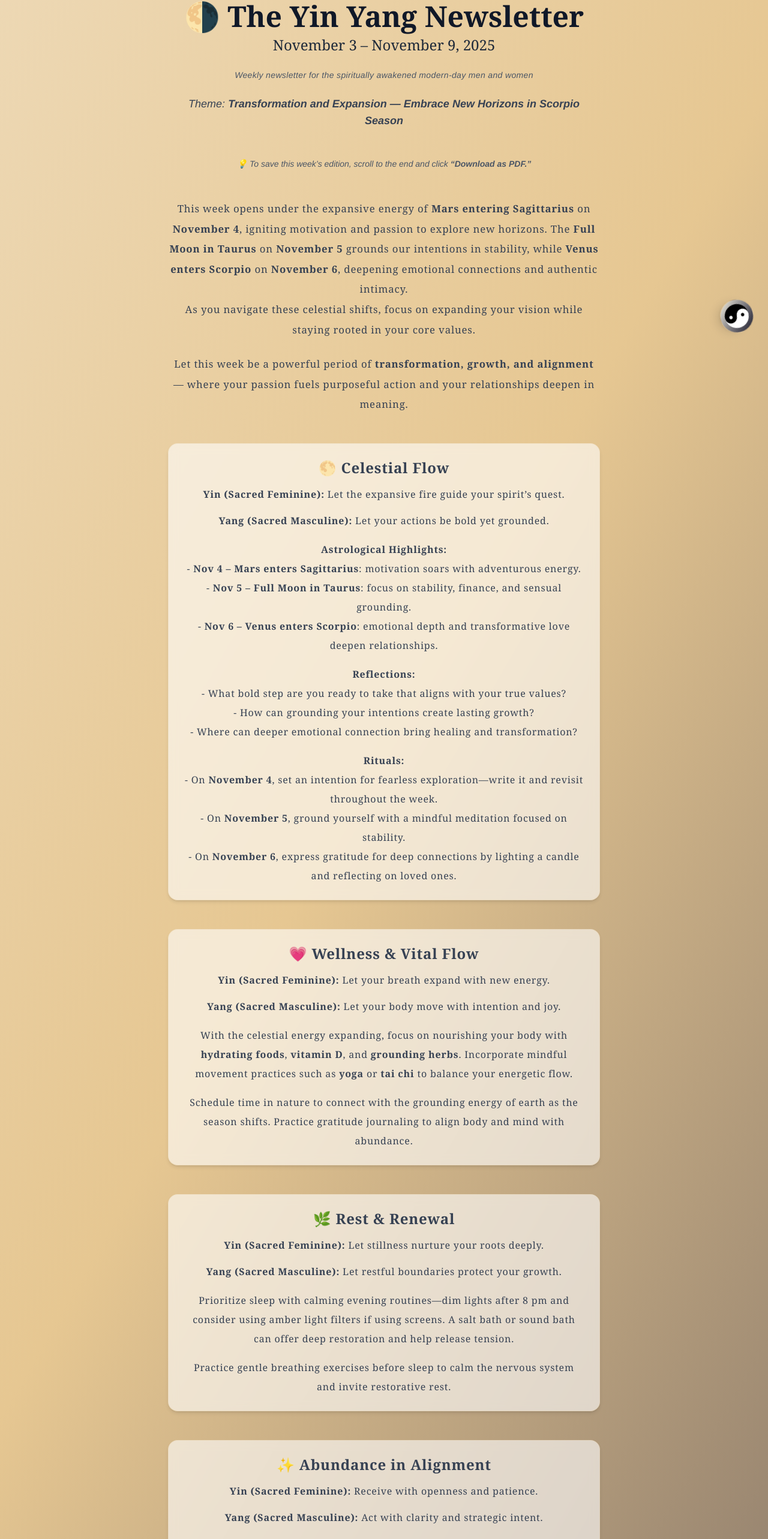
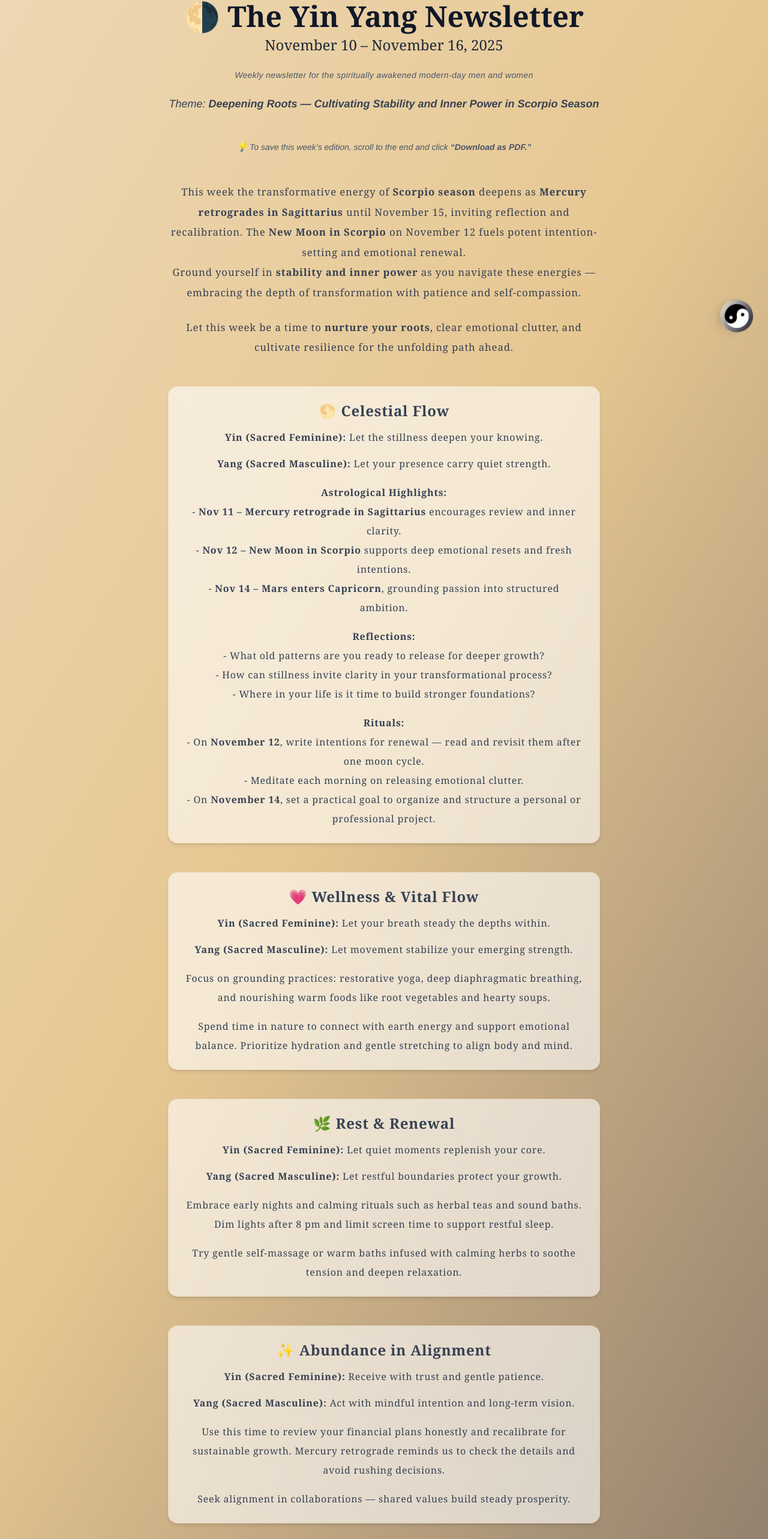
Before and after one commit to rajinipreethajohn/360-harmony-hub, a Next.js app: page /newsletter in a window 1280 px wide. Shown: the part 173-2739 px from the top of the page at 60% size. Built offline with nearby package versions, Linux system fonts and the light colour scheme.

Commit message:
'Nov 10-16'

```diff
--- a/app/newsletter/page.tsx
+++ b/app/newsletter/page.tsx
@@ -24,7 +24,7 @@ export default function NewsletterPage() {
         </h1>
 
         <h2 className="text-2xl font-serif text-gray-800 mb-1">
-          November 3 – November 9, 2025
+          November 10 – November 16, 2025
         </h2>
 
         <p className="italic text-sm text-gray-600 tracking-wide my-6">
@@ -35,7 +35,7 @@ export default function NewsletterPage() {
         <p className="italic text-lg text-gray-700">
           Theme:{" "}
           <b>
-            Transformation and Expansion — Embrace New Horizons in Scorpio
+            Deepening Roots — Cultivating Stability and Inner Power in Scorpio
             Season
           </b>
         </p>
@@ -57,21 +57,20 @@ export default function NewsletterPage() {
       >
         <div className="text-center max-w-3xl mx-auto leading-loose text-[1.05rem] font-serif text-gray-700 tracking-wider">
           <p className="mb-6">
-            This week opens under the expansive energy of{" "}
-            <b>Mars entering Sagittarius</b> on <b>November 4</b>, igniting
-            motivation and passion to explore new horizons. The{" "}
-            <b>Full Moon in Taurus</b> on <b>November 5</b> grounds our
-            intentions in stability, while <b>Venus enters Scorpio</b> on{" "}
-            <b>November 6</b>, deepening emotional connections and authentic
-            intimacy.
+            This week the transformative energy of <b>Scorpio season</b> deepens
+            as <b>Mercury retrogrades in Sagittarius</b> until November 15,
+            inviting reflection and recalibration. The{" "}
+            <b>New Moon in Scorpio</b> on November 12 fuels potent
+            intention-setting and emotional renewal.
             <br />
-            As you navigate these celestial shifts, focus on expanding your
-            vision while staying rooted in your core values.
+            Ground yourself in <b>stability and inner power</b> as you navigate
+            these energies — embracing the depth of transformation with patience
+            and self-compassion.
           </p>
           <p>
-            Let this week be a powerful period of{" "}
-            <b>transformation, growth, and alignment</b> — where your passion
-            fuels purposeful action and your relationships deepen in meaning.
+            Let this week be a time to <b>nurture your roots</b>, clear
+            emotional clutter, and cultivate resilience for the unfolding path
+            ahead.
           </p>
         </div>
       </motion.div>
@@ -80,151 +79,145 @@ export default function NewsletterPage() {
       {[
         {
           title: "🌕 Celestial Flow",
-          yin: "Let the expansive fire guide your spirit’s quest.",
-          yang: "Let your actions be bold yet grounded.",
+          yin: "Let the stillness deepen your knowing.",
+          yang: "Let your presence carry quiet strength.",
           content: (
             <>
               <p className="mt-4">
                 <b>Astrological Highlights:</b>
-                <br />- <b>Nov 4 – Mars enters Sagittarius</b>: motivation soars
-                with adventurous energy.
-                <br />- <b>Nov 5 – Full Moon in Taurus</b>: focus on stability,
-                finance, and sensual grounding.
-                <br />- <b>Nov 6 – Venus enters Scorpio</b>: emotional depth and
-                transformative love deepen relationships.
+                <br />- <b>Nov 11 – Mercury retrograde in Sagittarius</b>{" "}
+                encourages review and inner clarity.
+                <br />- <b>Nov 12 – New Moon in Scorpio</b> supports deep
+                emotional resets and fresh intentions.
+                <br />- <b>Nov 14 – Mars enters Capricorn</b>, grounding passion
+                into structured ambition.
               </p>
               <p className="mt-4">
                 <b>Reflections:</b>
                 <br />
-                - What bold step are you ready to take that aligns with your
-                true values?
+                - What old patterns are you ready to release for deeper growth?
                 <br />
-                - How can grounding your intentions create lasting growth?
-                <br />- Where can deeper emotional connection bring healing and
-                transformation?
+                - How can stillness invite clarity in your transformational
+                process?
+                <br />- Where in your life is it time to build stronger
+                foundations?
               </p>
               <p className="mt-4">
                 <b>Rituals:</b>
-                <br />- On <b>November 4</b>, set an intention for fearless
-                exploration—write it and revisit throughout the week.
-                <br />- On <b>November 5</b>, ground yourself with a mindful
-                meditation focused on stability.
-                <br />- On <b>November 6</b>, express gratitude for deep
-                connections by lighting a candle and reflecting on loved ones.
+                <br />- On <b>November 12</b>, write intentions for renewal —
+                read and revisit them after one moon cycle.
+                <br />
+                - Meditate each morning on releasing emotional clutter.
+                <br />- On <b>November 14</b>, set a practical goal to organize
+                and structure a personal or professional project.
               </p>
             </>
           ),
         },
         {
           title: "💗 Wellness & Vital Flow",
-          yin: "Let your breath expand with new energy.",
-          yang: "Let your body move with intention and joy.",
+          yin: "Let your breath steady the depths within.",
+          yang: "Let movement stabilize your emerging strength.",
           content: (
             <>
               <p className="mt-4">
-                With the celestial energy expanding, focus on nourishing your
-                body with <b>hydrating foods</b>, <b>vitamin D</b>, and{" "}
-                <b>grounding herbs</b>. Incorporate mindful movement practices
-                such as <b>yoga</b> or <b>tai chi</b> to balance your energetic
-                flow.
+                Focus on grounding practices: restorative yoga, deep
+                diaphragmatic breathing, and nourishing warm foods like root
+                vegetables and hearty soups.
               </p>
               <p className="mt-4">
-                Schedule time in nature to connect with the grounding energy of
-                earth as the season shifts. Practice gratitude journaling to
-                align body and mind with abundance.
+                Spend time in nature to connect with earth energy and support
+                emotional balance. Prioritize hydration and gentle stretching to
+                align body and mind.
               </p>
             </>
           ),
         },
         {
           title: "🌿 Rest & Renewal",
-          yin: "Let stillness nurture your roots deeply.",
+          yin: "Let quiet moments replenish your core.",
           yang: "Let restful boundaries protect your growth.",
           content: (
             <>
               <p className="mt-4">
-                Prioritize sleep with calming evening routines—dim lights after
-                8 pm and consider using amber light filters if using screens. A
-                salt bath or sound bath can offer deep restoration and help
-                release tension.
+                Embrace early nights and calming rituals such as herbal teas and
+                sound baths. Dim lights after 8 pm and limit screen time to
+                support restful sleep.
               </p>
               <p className="mt-4">
-                Practice gentle breathing exercises before sleep to calm the
-                nervous system and invite restorative rest.
+                Try gentle self-massage or warm baths infused with calming herbs
+                to soothe tension and deepen relaxation.
               </p>
             </>
           ),
         },
         {
           title: "✨ Abundance in Alignment",
-          yin: "Receive with openness and patience.",
-          yang: "Act with clarity and strategic intent.",
+          yin: "Receive with trust and gentle patience.",
+          yang: "Act with mindful intention and long-term vision.",
           content: (
             <>
               <p className="mt-4">
-                Use this week to recalibrate your financial goals under the
-                grounding Full Moon energies. Practice patience and long-term
-                planning—avoid impulsive financial decisions and focus on
-                sustainable growth.
+                Use this time to review your financial plans honestly and
+                recalibrate for sustainable growth. Mercury retrograde reminds
+                us to check the details and avoid rushing decisions.
               </p>
               <p className="mt-4">
-                Collaborate thoughtfully and seek harmony in joint ventures.
-                Trust the slow, steady pace of aligned abundance.
+                Seek alignment in collaborations — shared values build steady
+                prosperity.
               </p>
             </>
           ),
         },
         {
           title: "🧘 Stillness & Power",
-          yin: "Sink into the quiet strength within.",
-          yang: "Let your presence radiate calm confidence.",
+          yin: "Sink deeply into your inner sanctuary.",
+          yang: "Let calm presence radiate quiet confidence.",
           content: (
             <>
               <p className="mt-4">
-                Visualize yourself rooted like a sturdy tree—grounded yet
-                reaching upward. Use meditation to anchor your strength and
-                clarity amidst expansion.
+                Visualize grounding like deep roots extending into earth,
+                stabilizing your power. Use meditation and breathwork to connect
+                to your inner strength and wisdom.
               </p>
               <p className="mt-4">
-                <b>Affirm:</b> “I expand with grace and stand firm in my truth.”
+                <b>Affirm:</b> “I cultivate resilience through patience and
+                presence.”
                 <br />
-                <b>Prompt:</b> What is one area this week where you can embody
-                both strength and openness?
+                <b>Prompt:</b> Where will you anchor your energy this week to
+                build lasting strength?
               </p>
             </>
           ),
         },
         {
           title: "🌟 Sacred Affirmation",
-          yin: "Let your spirit unfold gently like a blooming flower.",
-          yang: "Let your actions reflect your deepest values.",
+          yin: "Let your soul’s depth be your guiding light.",
+          yang: "Let your actions reflect grounded wisdom.",
           content: (
             <>
               <p className="mt-4 italic">
-                “I embrace change with grace, and my spirit expands with
-                clarity.”
+                “In stillness, I find strength; in patience, I grow.”
               </p>
               <p className="mt-4">
-                Repeat this affirmation each morning to center your intentions
-                and energize your day.
+                Repeat this affirmation daily to anchor your week in calm power.
               </p>
             </>
           ),
         },
         {
           title: "🔮 A Final Whisper",
-          yin: "Let transformation be your guide.",
-          yang: "Let expansion be your compass.",
+          yin: "Let roots grow deep before reaching skyward.",
+          yang: "Let your journey unfold with steady courage.",
           content: (
             <>
               <p className="mt-4 italic">
-                “This week I step boldly into new horizons — anchored, aligned,
-                and alive.”
+                “This week, I ground myself fully — anchored, aligned, and ready
+                to rise.”
               </p>
               <p className="mt-4">
-                As we journey deeper into <b>Scorpio season</b> and welcome new
-                fire with <b>Mars in Sagittarius</b>, open your heart to
-                transformation and the unknown.
+                As <b>Scorpio season</b> deepens and <b>Mercury retrogrades</b>,
+                honor the power of slow, steady transformation.
               </p>
             </>
           ),
```
